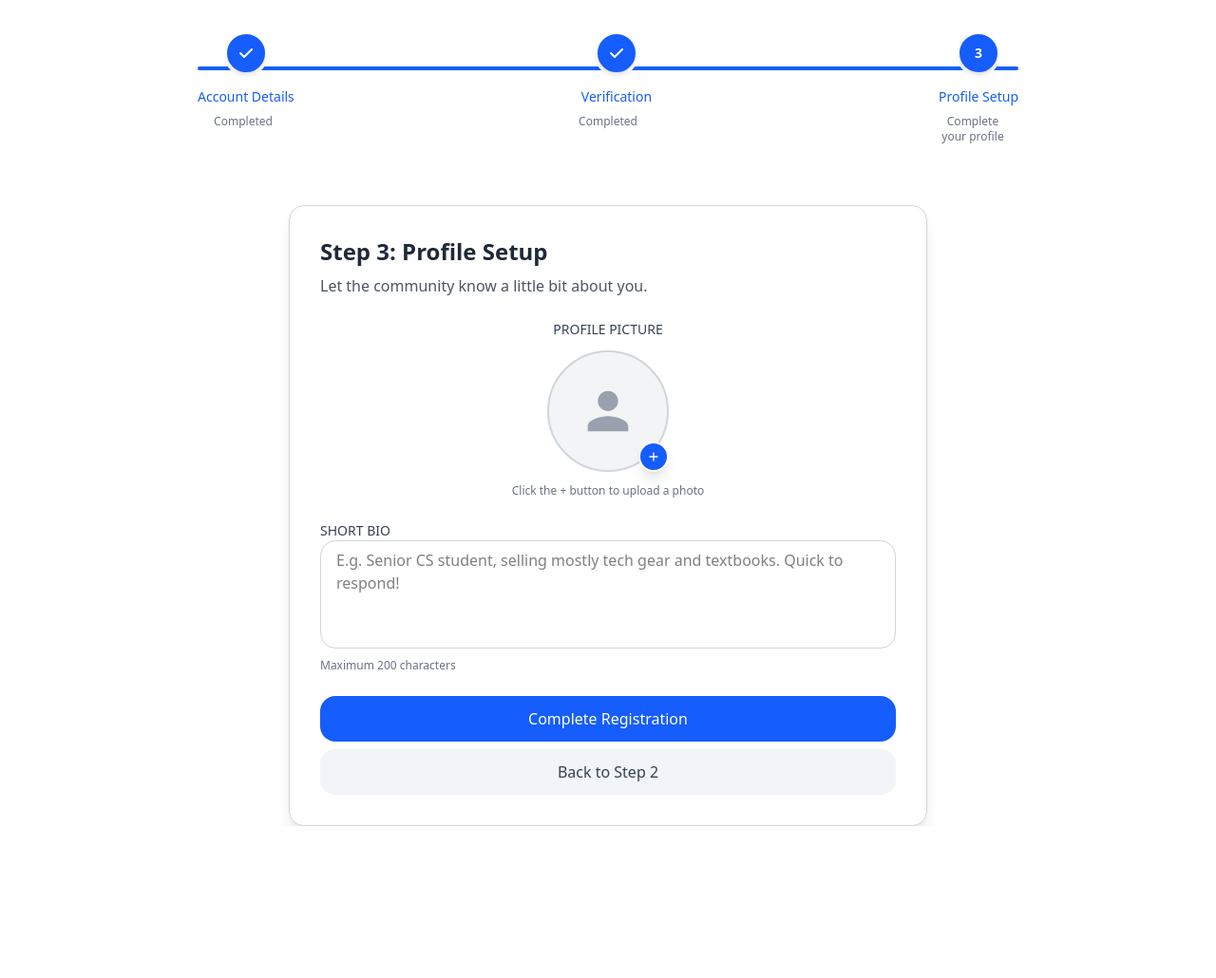
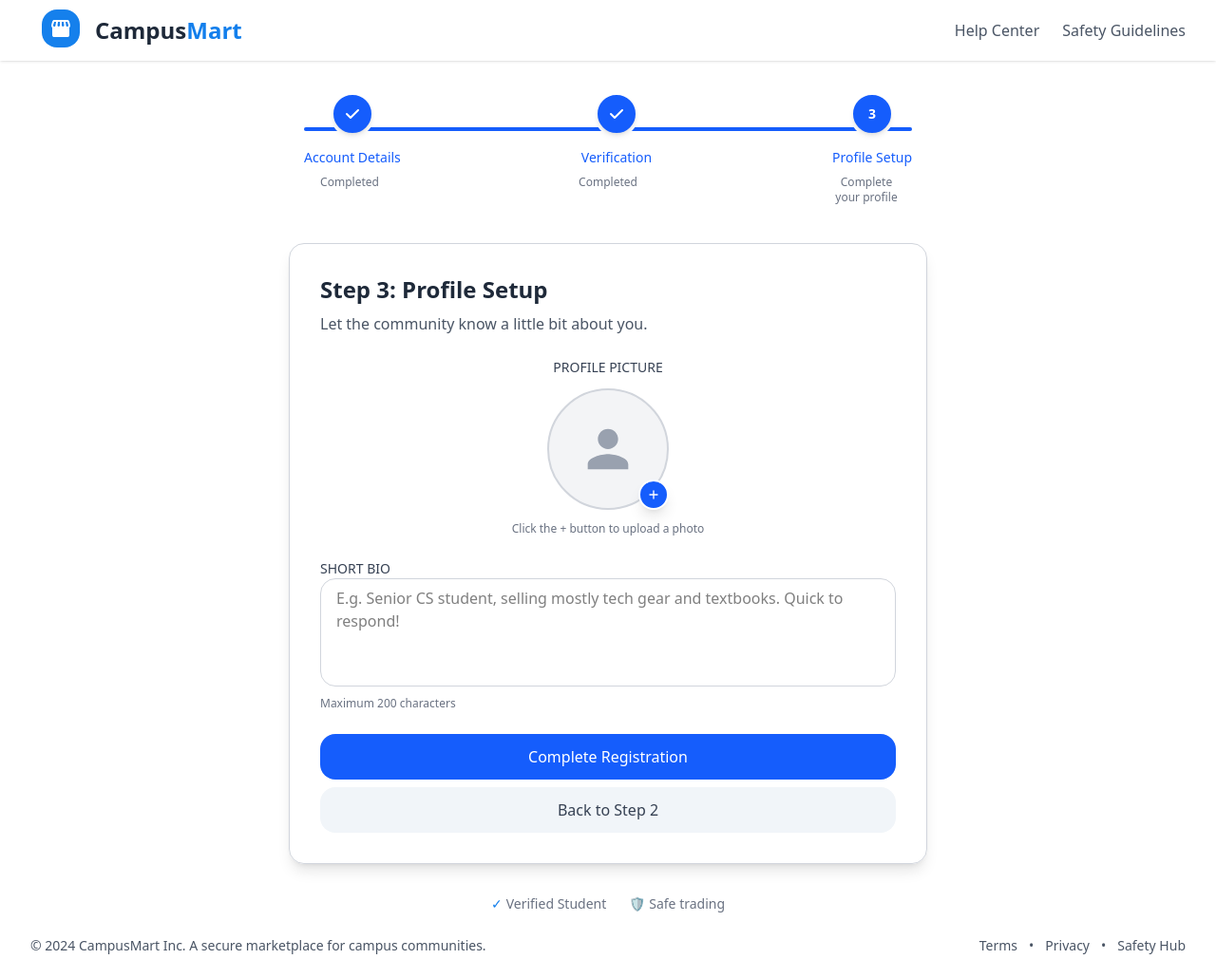
Before and after one commit to ADSEG16/campus-mart, a React (Vite) app in the folder client/: page /signup/profileSetup in a window 1280 px wide. Shown: the whole page at 95% size. Before the commit the page ends 870 px from the top, so only its background shows below. Built offline with nearby package versions, Linux system fonts and the light colour scheme.

Commit message:
feat: Add Navbar and Footer components to login and signup pages; include verified student indicators in forms

```diff
--- /dev/null
+++ b/client/src/components/footer.jsx
@@ -0,0 +1,29 @@
+export default function Footer() {
+    return (
+        <footer className="bg-white ">
+            <div className="max-w-9xl mx-auto px-4 sm:px-6 lg:px-8 py-6">
+                <div className="flex flex-col sm:flex-row justify-between items-center text-sm text-gray-600">
+                    {/* Copyright and Description */}
+                    <div className="text-center sm:text-left mb-2 sm:mb-0">
+                        © 2024 CampusMart Inc. A secure marketplace for campus communities.
+                    </div>
+
+                    {/* Links */}
+                    <div className="flex items-center space-x-3">
+                        <a href="/terms" className="hover:text-gray-900 transition-colors duration-200">
+                            Terms
+                        </a>
+                        <span>•</span>
+                        <a href="/privacy" className="hover:text-gray-900 transition-colors duration-200">
+                            Privacy
+                        </a>
+                        <span>•</span>
+                        <a href="/safety-hub" className="hover:text-gray-900 transition-colors duration-200">
+                            Safety Hub
+                        </a>
+                    </div>
+                </div>
+            </div>
+        </footer>
+    );
+}
--- a/client/src/components/login/form.jsx
+++ b/client/src/components/login/form.jsx
@@ -91,6 +91,18 @@ export default function LoginForm() {
                     </a>
                 </p>
             </div>
+            <div>
+                <div className="mt-8 flex flex-row justify-center items-center gap-6 text-gray-500 text-sm">
+                    <p className="flex items-center">
+                        <span className="mr-1 text-[#137FEC]">✓</span>
+                        Verified Student
+                    </p>
+                    <p className="flex items-center">
+                        <span className="mr-1 text-[#137FEC]">🛡️</span>
+                        Safe trading
+                    </p>
+                </div>
+            </div>
         </div>
     );
 }
--- /dev/null
+++ b/client/src/components/navbar.jsx
@@ -0,0 +1,86 @@
+import { useState } from "react";
+import logo from "../assets/logo.svg";
+
+export default function Navbar() {
+    const [isMenuOpen, setIsMenuOpen] = useState(false);
+
+    const toggleMenu = () => {
+        setIsMenuOpen(!isMenuOpen);
+    };
+
+    return (
+        <nav className="bg-white shadow-sm sticky top-0 z-50">
+            <div className="max-w-9xl mx-auto px-4 sm:px-6 lg:px-8">
+                <div className="flex items-center justify-between h-16">
+                   {/* Logo and Brand */}
+                    <div className="shrink-0">
+                        <a href="/" className="flex items-center space-x-1">
+                            <img
+                                src={logo}
+                                alt="CampusMart Logo"
+                                className="h-10 w-10 sm:h-16 sm:w-16 object-contain mt-4"
+                            />
+                            <p className="text-xl sm:text-2xl font-bold text-gray-800 hover:text-gray-600 transition-colors">
+                                Campus<span className="text-[#137FEC]">Mart</span>
+                            </p>
+                        </a>
+                    </div>
+
+                    {/* Desktop Navigation Links */}
+                    <div className="hidden md:flex items-center space-x-6">
+                        <a
+                            href="/help"
+                            className="text-gray-600 hover:text-gray-900 transition-colors duration-200 font-medium"
+                        >
+                            Help Center
+                        </a>
+                        <a
+                            href="/safety"
+                            className="text-gray-600 hover:text-gray-900 transition-colors duration-200 font-medium"
+                        >
+                            Safety Guidelines
+                        </a>
+                    </div>
+
+                    {/* Mobile Menu Button */}
+                    <button
+                        onClick={toggleMenu}
+                        className="md:hidden p-2 rounded-lg text-gray-600 hover:text-gray-900 hover:bg-gray-100 transition-colors duration-200 focus:outline-none focus:ring-2 focus:ring-blue-500"
+                        aria-label="Toggle menu"
+                    >
+                        {isMenuOpen ? (
+                            <svg className="h-6 w-6" fill="none" viewBox="0 0 24 24" stroke="currentColor">
+                                <path strokeLinecap="round" strokeLinejoin="round" strokeWidth={2} d="M6 18L18 6M6 6l12 12" />
+                            </svg>
+                        ) : (
+                            <svg className="h-6 w-6" fill="none" viewBox="0 0 24 24" stroke="currentColor">
+                                <path strokeLinecap="round" strokeLinejoin="round" strokeWidth={2} d="M4 6h16M4 12h16M4 18h16" />
+                            </svg>
+                        )}
+                    </button>
+                </div>
+            </div>
+
+            {/* Mobile Navigation Menu */}
+            <div className={`md:hidden ${isMenuOpen ? 'block' : 'hidden'}`}>
+                <div className="px-4 pt-2 pb-4 space-y-2 bg-white border-t border-gray-200">
+                    <a
+                        href="/help"
+                        className="block px-4 py-3 text-gray-600 hover:text-gray-900 hover:bg-gray-50 rounded-lg transition-colors duration-200 font-medium"
+                        onClick={toggleMenu}
+                    >
+                        Help Center
+                    </a>
+                    <a
+                        href="/safety"
+                        className="block px-4 py-3 text-gray-600 hover:text-gray-900 hover:bg-gray-50 rounded-lg transition-colors duration-200 font-medium"
+                        onClick={toggleMenu}
+                    >
+                        Safety Guidelines
+                    </a>
+
+                </div>
+            </div>
+        </nav>
+    );
+}
--- a/client/src/components/signup/form.jsx
+++ b/client/src/components/signup/form.jsx
@@ -40,8 +40,8 @@ export default function SignUpForm() {
     return (
         <div className="container-main flex flex-col items-center justify-center min-h-screen px-4">
             {/* Progress Bar */}
-            <div className="w-full bg-white mb-8">
-                <div className="max-w-4xl mx-auto px-4 py-6">
+             <div className="w-full bg-white mb-2">
+                <div className="max-w-2xl mx-auto px-4 py-6">
                     <ProgressBar currentStep={1} />
                 </div>
             </div>
@@ -184,6 +184,18 @@ export default function SignUpForm() {
                     </a>
                 </p>
             </div>
+            <div>
+                <div className="mt-8 flex flex-row justify-center items-center gap-6 text-gray-500 text-sm">
+                    <p className="flex items-center">
+                        <span className="mr-1 text-[#137FEC]">✓</span>
+                        Verified Student
+                    </p>
+                    <p className="flex items-center">
+                        <span className="mr-1 text-[#137FEC]">🛡️</span>
+                        Safe trading
+                    </p>
+                </div>
+            </div>
         </div>
     );
 }
--- a/client/src/components/signup/profileSetup.jsx
+++ b/client/src/components/signup/profileSetup.jsx
@@ -1,6 +1,8 @@
 import React, { useState } from 'react';
 import ProgressBar from "./progressBar";
 import { useNavigate } from 'react-router-dom';
+import Navbar from '../navbar';
+import Footer from '../footer';
 
 export default function Profile() {
 		const navigate = useNavigate();
@@ -39,10 +41,12 @@ export default function Profile() {
 		}
 
     return (
+			<div>
+				<Navbar />
         <div className="container-main flex flex-col items-center justify-center min-h-screen px-4">
             {/* Progress Bar */}
-            <div className="w-full bg-white mb-8">
-                <div className="max-w-4xl mx-auto px-4 py-6">
+            <div className="w-full bg-white mb-2">
+                <div className="max-w-2xl mx-auto px-4 py-6">
                     <ProgressBar currentStep={3} />
                 </div>
             </div>
@@ -178,5 +182,19 @@ export default function Profile() {
                 </div>
             </div>
         </div>
+				<div>
+                <div className="mt-8 flex flex-row justify-center items-center gap-6 text-gray-500 text-sm">
+                    <p className="flex items-center">
+                        <span className="mr-1 text-[#137FEC]">✓</span>
+                        Verified Student
+                    </p>
+                    <p className="flex items-center">
+                        <span className="mr-1 text-[#137FEC]">🛡️</span>
+                        Safe trading
+                    </p>
+                </div>
+            </div>
+				<Footer />
+				</div>
     );
 }
--- a/client/src/components/signup/verification.jsx
+++ b/client/src/components/signup/verification.jsx
@@ -2,6 +2,8 @@ import React, { useState } from 'react';
 import ProgressBar from "./progressBar";
 import studentID from "../../assets/studentID.webp";
 import { useNavigate } from "react-router-dom";
+import Navbar from '../navbar';
+import Footer from '../footer';
 
 export default function Verification() {
 	const navigate = useNavigate();
@@ -92,13 +94,15 @@ export default function Verification() {
 	};
 
 	return (
-		<div className="container-main flex flex-col items-center justify-center min-h-screen px-4 py-8">
-						 {/* Progress Bar */}
-			<div className="w-full bg-white mb-8">
-                <div className="max-w-4xl mx-auto px-4 py-6">
-                    <ProgressBar currentStep={3} />
-                </div>
-            </div>
+		<div>
+			<Navbar />
+		<div className="container-main flex flex-col items-center justify-center min-h-screen px-4 ">
+			{/* Progress Bar */}
+			<div className="w-full bg-white mb-2">
+				<div className="max-w-2xl mx-auto px-4 py-6">
+					<ProgressBar currentStep={2} />
+				</div>
+			</div>
 
 			<div className="border border-gray-300 rounded-2xl p-8 w-2xl max-w-3xl shadow-lg bg-white">
 				<div className="flex flex-col items-left justify-left mb-6">
@@ -226,19 +230,19 @@ export default function Verification() {
 							<h4 className="text-sm font-semibold text-blue-800 mb-2">Verification Requirements:</h4>
 							<ul className="space-y-2">
 								<li className="flex items-start text-sm text-blue-700">
-									<svg className="w-4 h-4 mr-2 mt-0.5 flex-shrink-0" fill="currentColor" viewBox="0 0 20 20">
+									<svg className="w-4 h-4 mr-2 mt-0.5 shrink-0" fill="currentColor" viewBox="0 0 20 20">
 										<path fillRule="evenodd" d="M10 18a8 8 0 100-16 8 8 0 000 16zm3.707-9.293a1 1 0 00-1.414-1.414L9 10.586 7.707 9.293a1 1 0 00-1.414 1.414l2 2a1 1 0 001.414 0l4-4z" clipRule="evenodd" />
 									</svg>
 									Full name must be clearly visible
 								</li>
 								<li className="flex items-start text-sm text-blue-700">
-									<svg className="w-4 h-4 mr-2 mt-0.5 flex-shrink-0" fill="currentColor" viewBox="0 0 20 20">
+									<svg className="w-4 h-4 mr-2 mt-0.5 shrink-0" fill="currentColor" viewBox="0 0 20 20">
 										<path fillRule="evenodd" d="M10 18a8 8 0 100-16 8 8 0 000 16zm3.707-9.293a1 1 0 00-1.414-1.414L9 10.586 7.707 9.293a1 1 0 00-1.414 1.414l2 2a1 1 0 001.414 0l4-4z" clipRule="evenodd" />
 									</svg>
 									Photo must be bright and clear
 								</li>
 								<li className="flex items-start text-sm text-blue-700">
-									<svg className="w-4 h-4 mr-2 mt-0.5 flex-shrink-0" fill="currentColor" viewBox="0 0 20 20">
+									<svg className="w-4 h-4 mr-2 mt-0.5 shrink-0" fill="currentColor" viewBox="0 0 20 20">
 										<path fillRule="evenodd" d="M10 18a8 8 0 100-16 8 8 0 000 16zm3.707-9.293a1 1 0 00-1.414-1.414L9 10.586 7.707 9.293a1 1 0 00-1.414 1.414l2 2a1 1 0 001.414 0l4-4z" clipRule="evenodd" />
 									</svg>
 									Expiration date must be current
@@ -249,7 +253,7 @@ export default function Verification() {
 						{/* Example Format */}
 						<div className="space-y-2">
 							<label className="block text-sm font-medium text-gray-700">
-								SAMPLE VALID
+								EXAMPLE FORMAT
 							</label>
 							<div className="bg-gray-50 rounded-xl p-4 border border-gray-200">
 								<div className="relative">
@@ -258,7 +262,7 @@ export default function Verification() {
 										alt="Student ID Example"
 										className="w-full h-48 object-contain rounded-lg"
 									/>
-									<div className="absolute inset-0 bg-gradient-to-t from-black/50 to-transparent rounded-lg opacity-0 hover:opacity-100 transition-opacity duration-300 flex items-end justify-center">
+									<div className="absolute inset-0 bg-linear-to-t from-black/50 to-transparent rounded-lg opacity-0 hover:opacity-100 transition-opacity duration-300 flex items-end justify-center">
 										<p className="text-white text-xs p-2">Example of a valid student ID</p>
 									</div>
 								</div>
@@ -294,5 +298,19 @@ export default function Verification() {
 				</div>
 			</div>
 		</div>
+		<div>
+                <div className="mt-8 flex flex-row justify-center items-center gap-6 text-gray-500 text-sm">
+                    <p className="flex items-center">
+                        <span className="mr-1 text-[#137FEC]">✓</span>
+                        Verified Student
+                    </p>
+                    <p className="flex items-center">
+                        <span className="mr-1 text-[#137FEC]">🛡️</span>
+                        Safe trading
+                    </p>
+                </div>
+            </div>
+		<Footer />
+		</div>
 	);
 }
```
Also changed, not shown: client/src/pages/login.jsx (+7 -2 lines), client/src/pages/signup.jsx (+5 -2 lines), client/src/assets/logo.svg (added).
